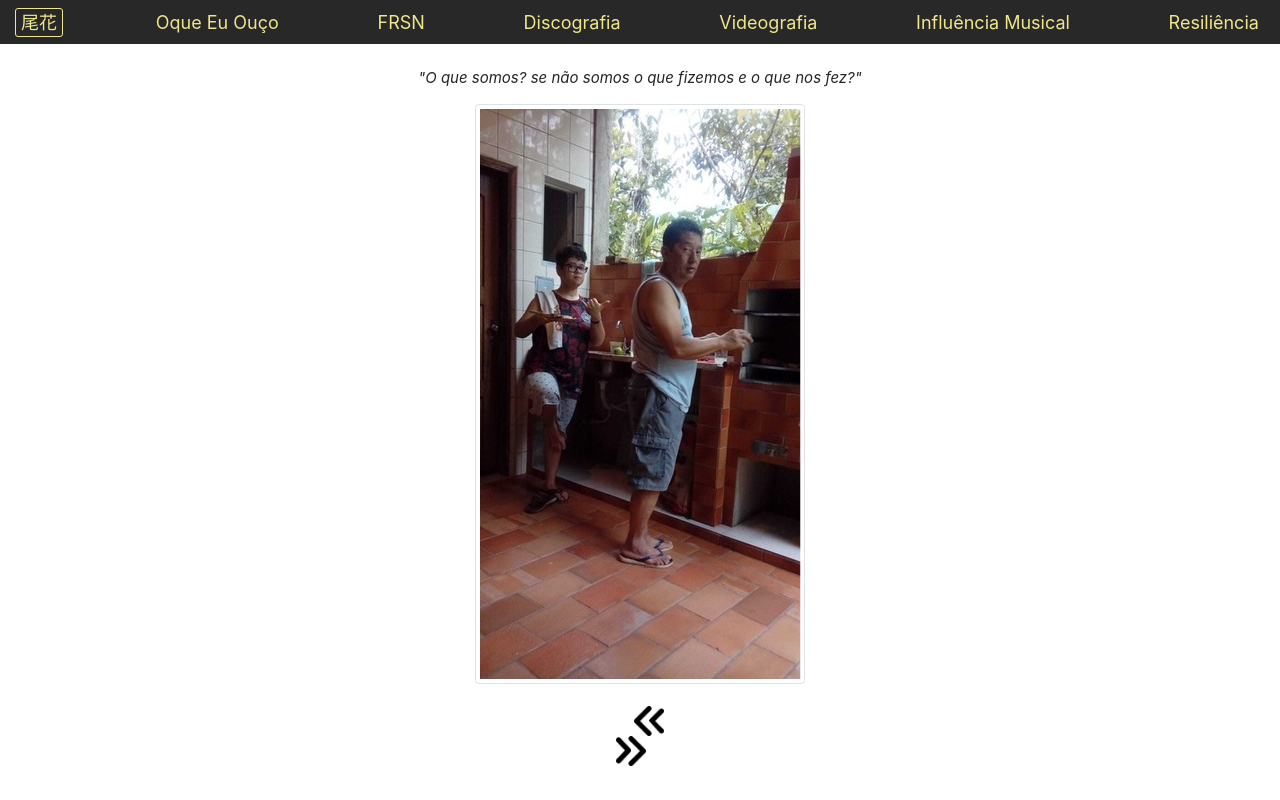
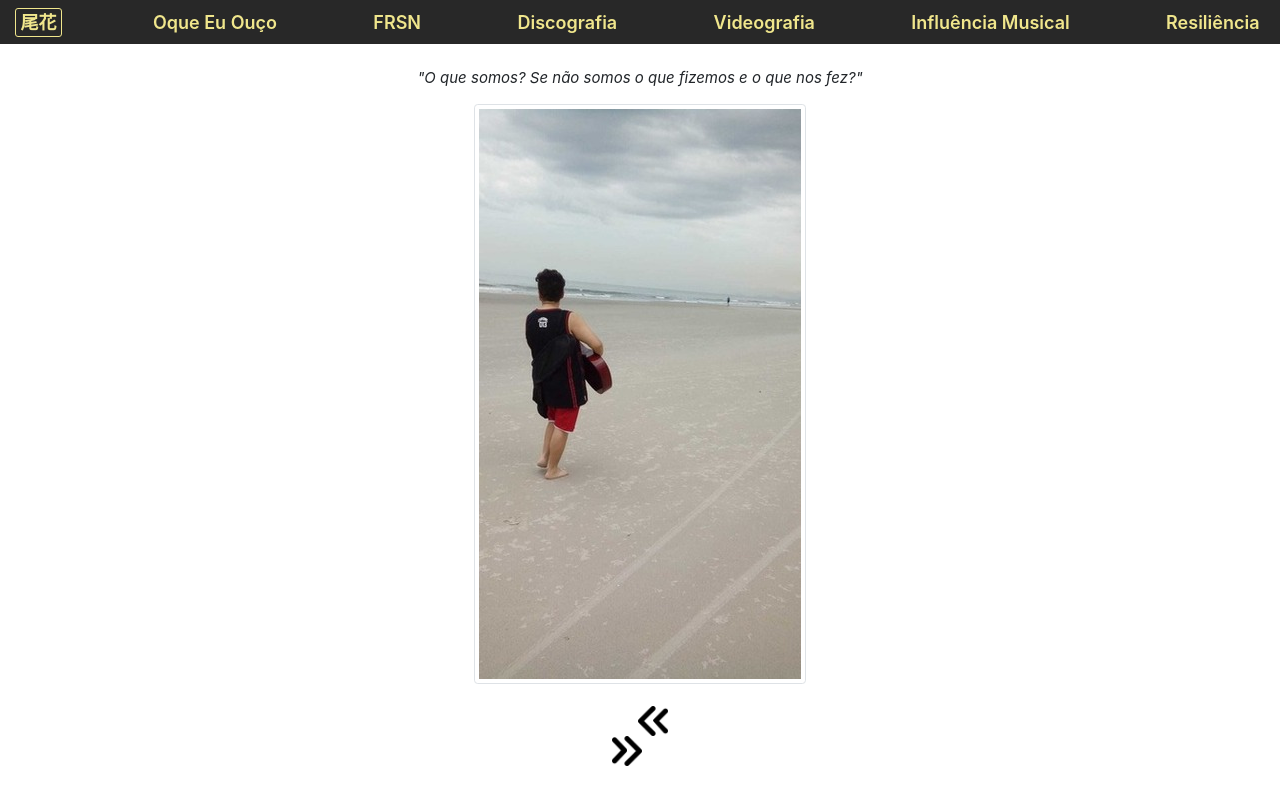
Before and after one commit to leonardoNael/AulasDeWEBII, a plain HTML site: page Aula0202/index.html in a window 1280 px wide. Both pictures are taken after a click on the picture 649 px from the left and 721 px from the top of the page. Shown: the top 800 px of the page. Drawn offline with nearby package versions, Linux system fonts and the light colour scheme.

Commit message:
Lógica de sequência pronta

```diff
--- a/Aula0202/css/style.css
+++ b/Aula0202/css/style.css
@@ -13,7 +13,9 @@
     font-size: large;
     border: 1px #282828 solid;
     border-radius: 3px;
+    font-weight: 600;
 }
+
 .nav-item:hover{
     border: 1px #f0e68c solid;
     color: #f0e68c;
@@ -28,16 +30,16 @@
     text-align: center;
 }
 
-.setaesquerda{
+#setaesquerda{
     float: left;
-    padding-left: 40%;
+    padding-left: 47%;
+    visibility: hidden;
 }
 
 .setadireita{
     float: right;
-    padding-right: 40%;
+    padding-right: 47%;
 }
-
 
 .direitos{
     align-self: center;
@@ -49,7 +51,6 @@
     padding-top: 1%;
     background-color: #e7eaea;
 }
-
 
 .tabelaDisco{
     align-items: center;
@@ -76,6 +77,12 @@
     flex-direction: row;
 }
 
+#imgindex:hover{
+    -moz-transform: scale(1.2);
+    -webkit-transform: scale(1.2);
+    transform: scale(1.2);
+    }
+
 h2{
     padding-top: 3%;
     padding-bottom: 3%;
@@ -93,12 +100,6 @@ main{
     justify-items: center;
     margin: 0;
     min-height: 100vh;
-}
-
-#imgindex:hover{
--moz-transform: scale(1.2);
--webkit-transform: scale(1.2);
-transform: scale(1.2);
 }
 
 .pcomfoto{
--- a/Aula0202/index.html
+++ b/Aula0202/index.html
@@ -29,7 +29,7 @@
         <div class="crsImg">
             <p>
                 <i>
-                    "O que somos? se não somos o que fizemos e o que nos fez?"
+                    "O que somos? Se não somos o que fizemos e o que nos fez?"
                 </i>
             </p>
         </div>
@@ -38,13 +38,30 @@
         </div>
         <br />
         <div class="crsControles">
-            <div class="setaesquerda">
+            <div id="setaesquerda">
                 <img src="img/esquerda.png" onclick="imganterior()"" width="30"/>
             </div>
             <div class="setadireita">
                 <img src="img/direita.png" onclick="proximg()" width="30"/>
             </div>
         </div>
+        <br />
+        <br />
+        <hr />
+        <div style="text-align: center;">
+            <p>
+                Edição de vídeo é muito banaca, joguinhos também.
+            </p>
+        </div>
+        <div class="videosyt">
+            <iframe width="680" height="385" src="https://www.youtube.com/embed/loZNJudEdNE" title="YouTube video player" frameborder="0" allow="accelerometer; autoplay; clipboard-write; encrypted-media; gyroscope; picture-in-picture; web-share" allowfullscreen></iframe>
+        </div>
+        <br />
+        <div class="videosyt">
+            <iframe width="580" height="305" src="https://www.youtube.com/embed/OLmKEYb0j8s" title="YouTube video player" frameborder="0" allow="accelerometer; autoplay; clipboard-write; encrypted-media; gyroscope; picture-in-picture; web-share" allowfullscreen></iframe>
+        </div>
+        <br />
+        <br />
     </main>
     <footer>
         <div class="direitos">
--- a/Aula0202/js/java.js
+++ b/Aula0202/js/java.js
@@ -1,31 +1,22 @@
-var anterior = 0;
-var anteriorP = 0;
-var proxima = 4;
-var proximaP = 4;
-var imgs = ["img/pai.jpg", "img/mae.jpg", "img/carro.jpg",  "img/bike.jpeg", "img/violao.jpg"];
+var imgAtual = -1;
+var imgs = ["img/violao.jpg", "img/bike.jpeg", "img/carro.jpg", "img/mae.jpg", "img/pai.jpg"];
 
 function imganterior(){
-    while(anterior < (anteriorP+1)){
-        document.getElementById("imgopc").src = imgs[anterior];
-        anterior++;
+    if(imgAtual == 0){
+        imgAtual = 4;
+        document.getElementById("imgopc").src = imgs[imgAtual];
     }
-
-    anteriorP++;
-    if (anteriorP > 4){
-        anteriorP = 0;
-        anterior = 0;
+    else{
+        imgAtual--;
+        document.getElementById("imgopc").src = imgs[imgAtual];
     }
-
 }
 
 function proximg(){
-    while(proxima > (proximaP-1)){
-        document.getElementById("imgopc").src = imgs[proxima];
-        proxima--;
+    if(imgAtual == 4){
+        imgAtual = -1;
     }
-    proximaP--;
-    if (proximaP < 0){
-        proximaP = 4;
-        proxima = 4;
-    }
+    imgAtual++;
+    document.getElementById("imgopc").src = imgs[imgAtual];
+    document.getElementById("setaesquerda").style.visibility = "visible";
 }
```
Also changed, not shown: Aula0202/js/versões antigas/carrossel longo manual js.txt (added), Aula0202/js/versões antigas/carrossel pronto.txt (renamed from Aula0202/carrossel pronto.txt), 2 other files.
